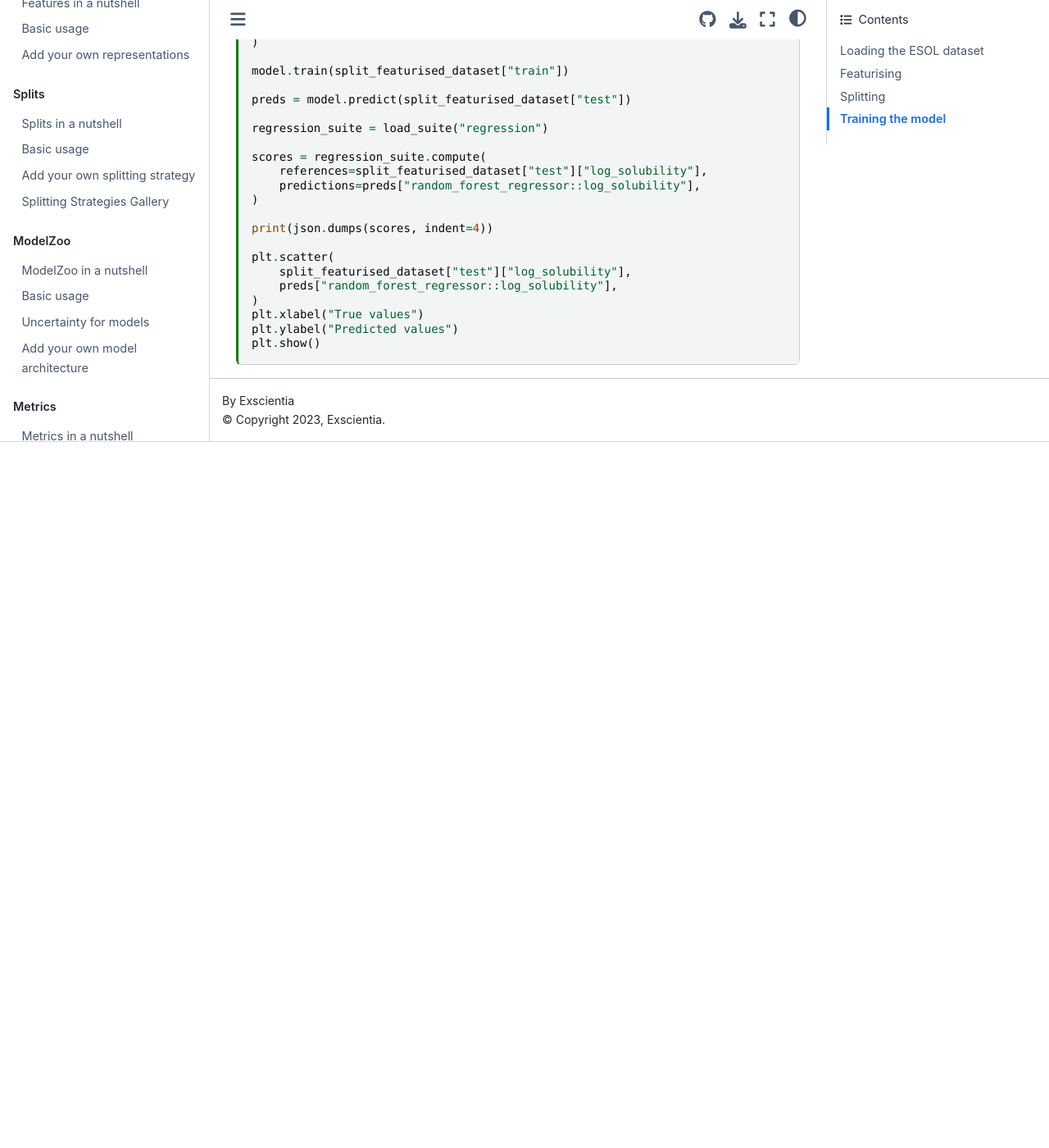
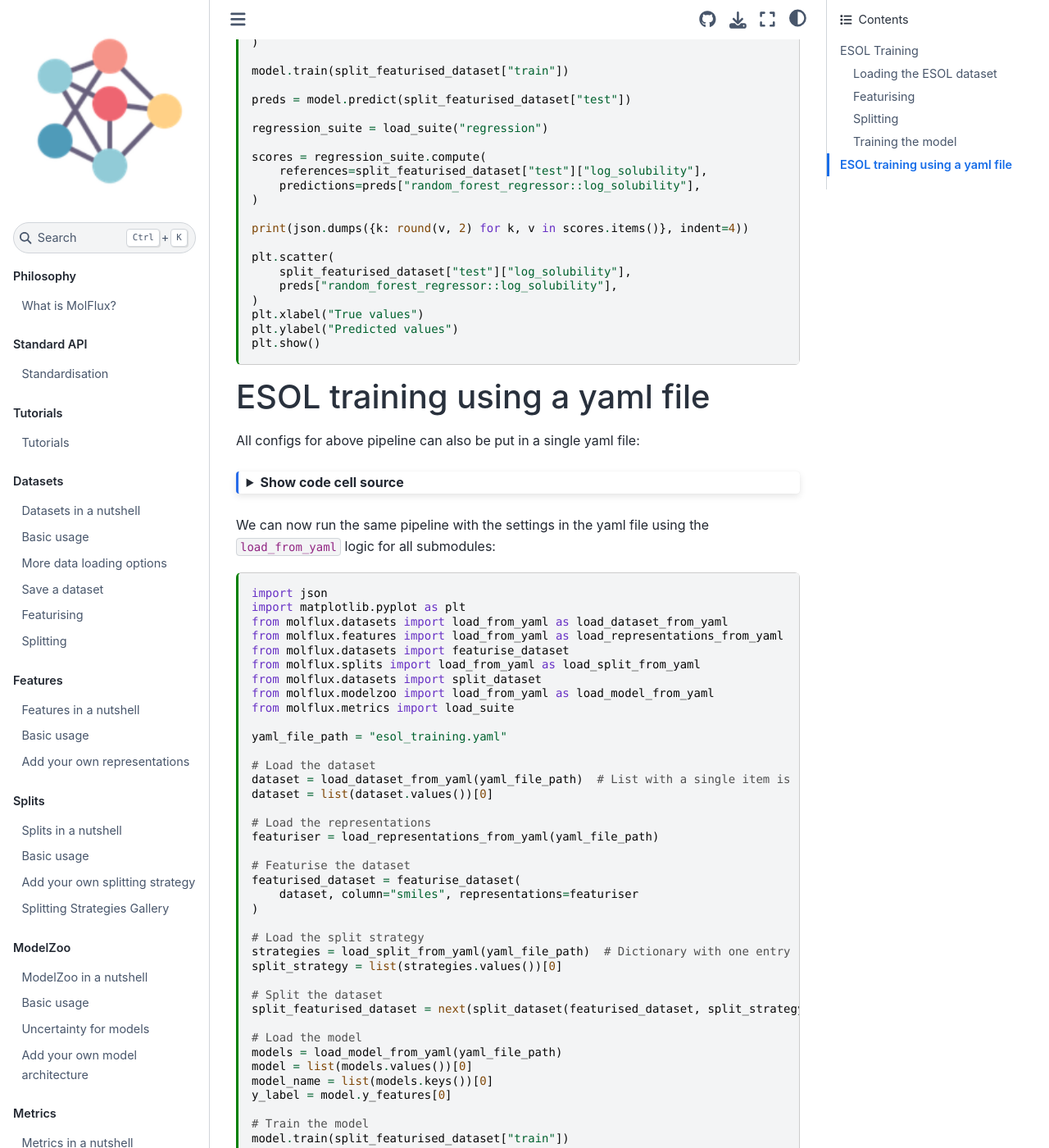
Before and after one commit to Exscientia/molflux, a Sphinx documentation site: the page built from docs/source/pages/tutorials/esol_training.md, in a window 1280 px wide and 1400 px high, scrolled down 2031 px. Shown: the whole window at 82% size. Built offline with Sphinx 7.4.7 and the Sphinx Book theme 1.1.4, drawn with Linux system fonts in a browser that asks for light colours; pages that are not in the unit, such as notebooks, are missing from menus; before the commit the page ends 2570 px from its top, so only the background shows below that; some of the changed text lies outside the part shown.

Commit message:
Add complete yaml esol training example

````diff
--- a/docs/source/pages/tutorials/esol_training.md
+++ b/docs/source/pages/tutorials/esol_training.md
@@ -121,7 +121,7 @@ scores = regression_suite.compute(
     predictions=preds["random_forest_regressor::log_solubility"],
 )
 
-print(json.dumps(scores, indent=4))
+print(json.dumps({k: round(v, 2) for k, v in scores.items()}, indent=4))
 
 plt.scatter(
     split_featurised_dataset["test"]["log_solubility"],
@@ -131,3 +131,81 @@ plt.xlabel("True values")
 plt.ylabel("Predicted values")
 plt.show()
 ```
+
+# ESOL training using a yaml file
+All configs for above pipeline can also be put in a single yaml file:
+```{code-cell} ipython3
+:tags: [hide-input]
+import yaml
+yaml_file_path = "esol_training.yaml"
+with open(yaml_file_path, 'r') as file:
+    documents = list(yaml.safe_load_all(file))
+    for doc in documents:
+        print(yaml.dump(doc))
+```
+
+We can now run the same pipeline with the settings in the yaml file using the `load_from_yaml` logic for all submodules:
+
+```{code-cell} ipython3
+import json
+import matplotlib.pyplot as plt
+from molflux.datasets import load_from_yaml as load_dataset_from_yaml
+from molflux.features import load_from_yaml as load_representations_from_yaml
+from molflux.datasets import featurise_dataset
+from molflux.splits import load_from_yaml as load_split_from_yaml
+from molflux.datasets import split_dataset
+from molflux.modelzoo import load_from_yaml as load_model_from_yaml
+from molflux.metrics import load_suite
+
+yaml_file_path = "esol_training.yaml"
+
+# Load the dataset
+dataset = load_dataset_from_yaml(yaml_file_path)  # List with a single item is returned.
+dataset = list(dataset.values())[0]
+
+# Load the representations
+featuriser = load_representations_from_yaml(yaml_file_path)
+
+# Featurise the dataset
+featurised_dataset = featurise_dataset(
+    dataset, column="smiles", representations=featuriser
+)
+
+# Load the split strategy
+strategies = load_split_from_yaml(yaml_file_path)  # Dictionary with one entry returned.
+split_strategy = list(strategies.values())[0]
+
+# Split the dataset
+split_featurised_dataset = next(split_dataset(featurised_dataset, split_strategy))
+
+# Load the model
+models = load_model_from_yaml(yaml_file_path)
+model = list(models.values())[0]
+model_name = list(models.keys())[0]
+y_label = model.y_features[0]
+
+# Train the model
+model.train(split_featurised_dataset["train"])
+
+# Predict the test set
+preds = model.predict(split_featurised_dataset["test"])
+
+# Compute metrics
+regression_suite = load_suite("regression")
+
+scores = regression_suite.compute(
+    references=split_featurised_dataset["test"][f"{y_label}"],
+    predictions=preds[f"{model_name}::{y_label}"],
+)
+
+print(json.dumps({k: round(v, 2) for k, v in scores.items()}, indent=4))
+
+# Plot true vs predicted values
+plt.scatter(
+    split_featurised_dataset["test"][f"{y_label}"],
+    preds[f"{model_name}::{y_label}"],
+)
+plt.xlabel("True values")
+plt.ylabel("Predicted values")
+plt.show()
+```
````
Also changed, not shown: docs/source/pages/datasets/featurising.md (+1 -1 lines), docs/source/pages/datasets/splitting.md (+1 -1 lines), docs/source/pages/standard_api/intro.md (+4 -0 lines), docs/source/pages/tutorials/esol_training.yaml (added, +37 -0 lines).
